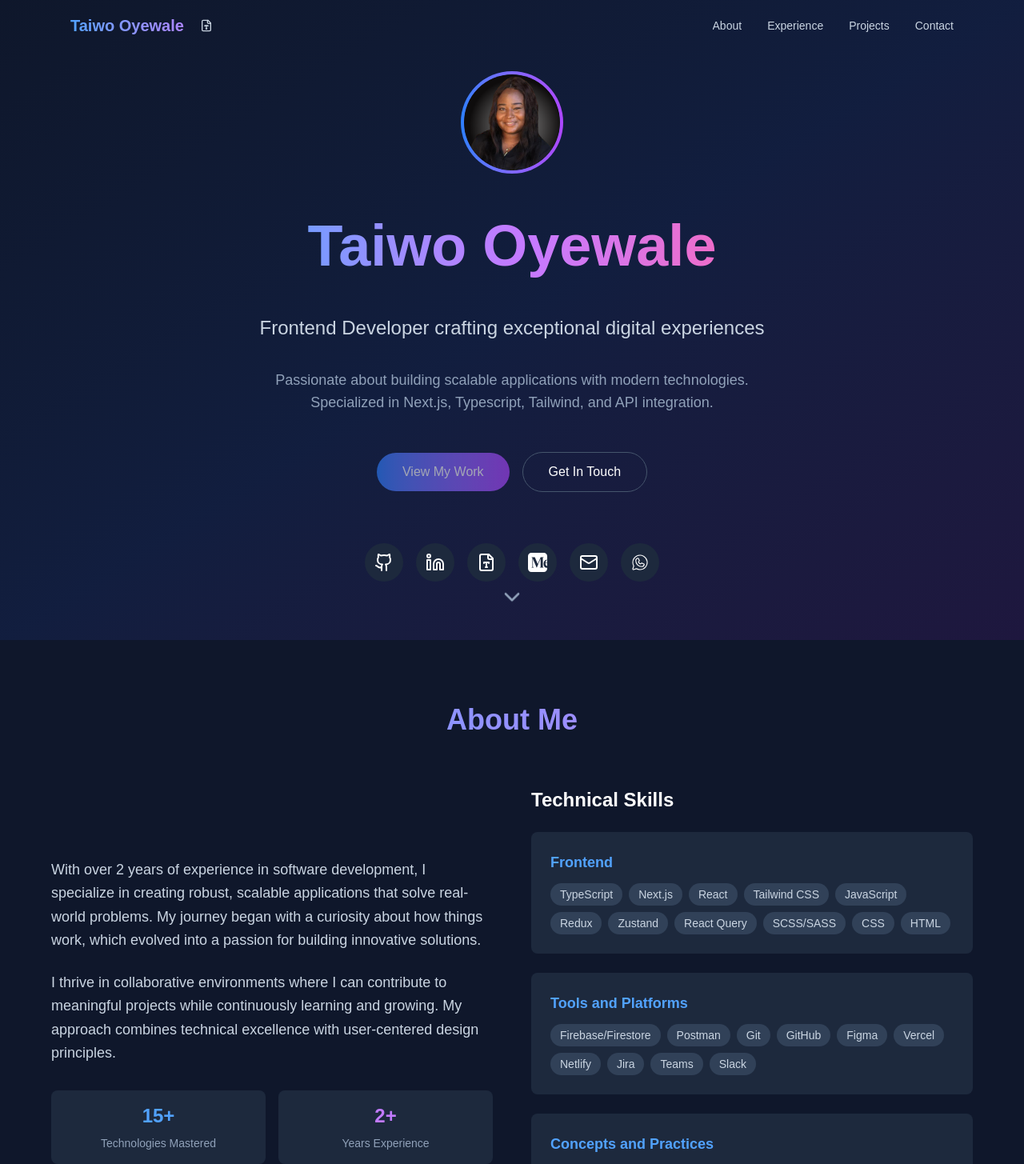
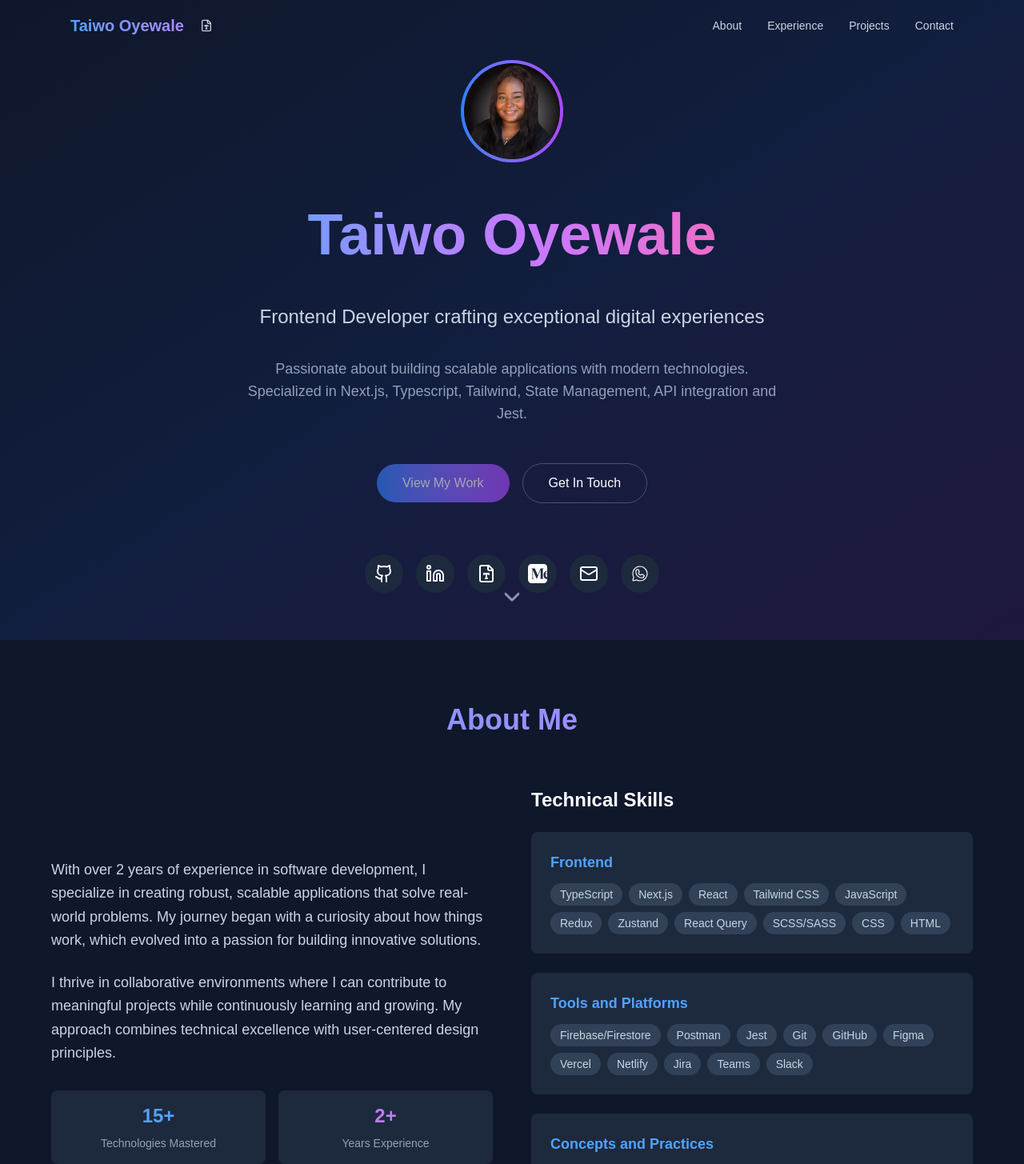
Before and after one commit to TaiwoSaidat/taiwo-oyewale, a Next.js app: page / in a window 1280 px wide. Shown: the top 1455 px of the page at 80% size. Built offline with nearby package versions, Linux system fonts and the light colour scheme.

Commit message:
chore/ add jest

```diff
--- a/src/portfolio.tsx
+++ b/src/portfolio.tsx
@@ -246,6 +246,7 @@ const Portfolio: React.FC = () => {
         "React Query",
         "ShadCN",
         "SCSS",
+        "Jest",
       ],
     },
     {
@@ -270,6 +271,7 @@ const Portfolio: React.FC = () => {
         "React Query",
         "ShadCN",
         "SCSS / SASS",
+        "Jest",
       ],
     },
     {
@@ -400,8 +402,8 @@ const Portfolio: React.FC = () => {
 
           <p className="text-lg text-slate-400 mb-12 max-w-2xl mx-auto">
             Passionate about building scalable applications with modern
-            technologies. Specialized in Next.js, Typescript, Tailwind, and API
-            integration.
+            technologies. Specialized in Next.js, Typescript, Tailwind, State
+            Management, API integration and Jest.
           </p>
 
           <div className="flex flex-col sm:flex-row gap-4 justify-center items-center mb-12 overflow-y-scroll [&::-webkit-scrollbar]:hidden scrollbar-none">
@@ -560,6 +562,7 @@ const Portfolio: React.FC = () => {
                   skills: [
                     "Firebase/Firestore",
                     "Postman",
+                    "Jest",
                     "Git",
                     "GitHub",
                     "Figma",
```
